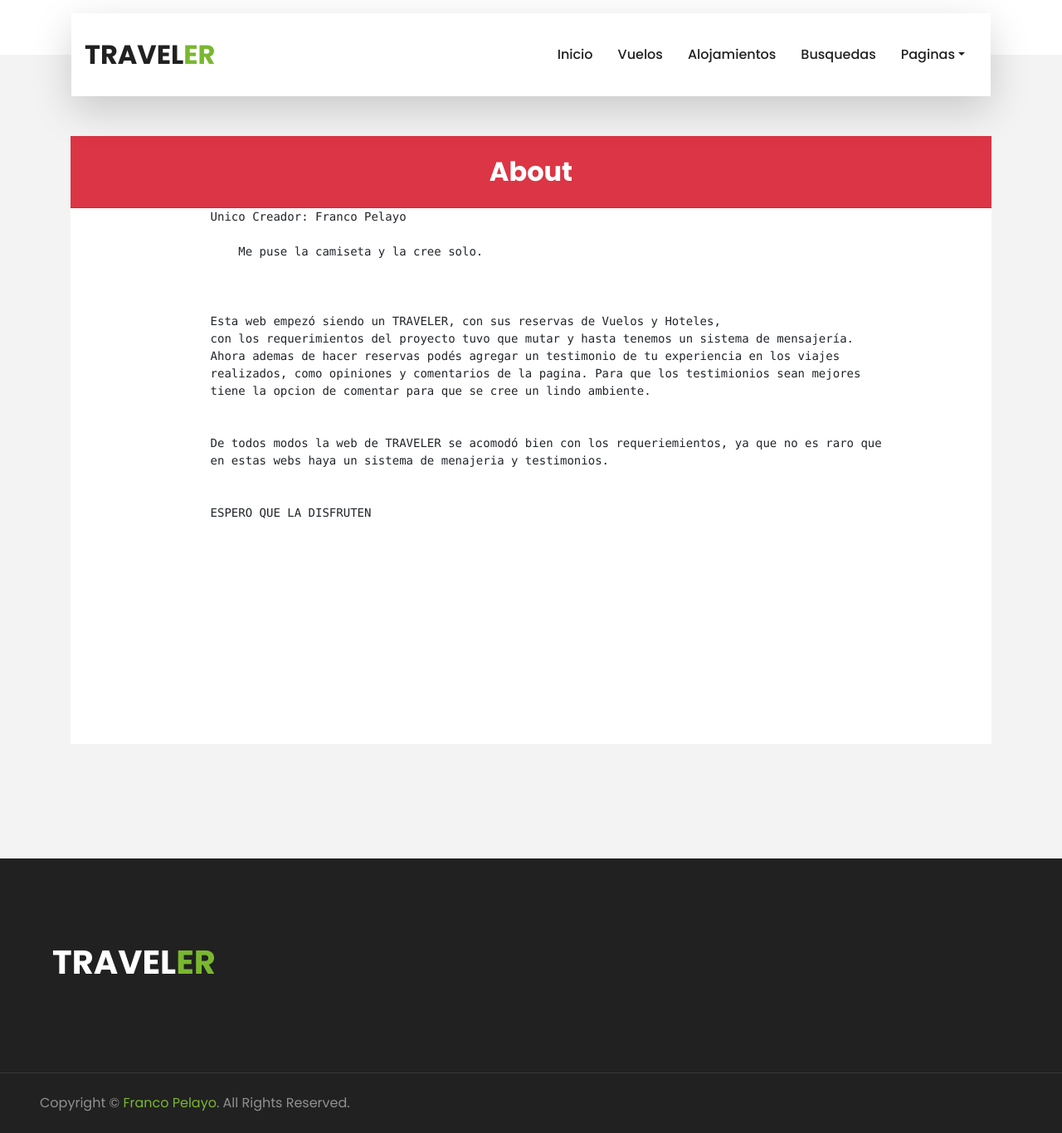
After one commit to Falton09/ProyectoFinal_Traveler, a Django app: page /about/ in a window 1280 px wide. The commit adds this page. Shown: the whole page at 83% size. Run offline with Django 4.2, Linux system fonts and the light colour scheme; some libraries are stand-ins or nearby versions.

Commit message:
Ultimas Remodelaciones

```diff
--- a/ProyectoTravel/AppTravel/urls.py
+++ b/ProyectoTravel/AppTravel/urls.py
@@ -7,6 +7,7 @@ urlpatterns = [
     path('vuelos/',vuelo, name='AppTravelVuelos'),
     path('reservahotel/',reserva_hotel, name='AppTravelReservaHotel'),
     path('busqueda/',busqueda, name='AppTravelBusqueda'),
+    path('about/',about, name='AppTravelAbout'),
 
 
 ]
--- a/ProyectoTravel/AppTravel/views.py
+++ b/ProyectoTravel/AppTravel/views.py
@@ -103,3 +103,8 @@ def busqueda(request):
     }
 
     return render(request, 'AppTravel/busqueda.html',contexto)
+
+
+def about(request):
+
+    return render(request, 'AppTravel/about.html')
--- a/ProyectoTravel/MsgTravel/views.py
+++ b/ProyectoTravel/MsgTravel/views.py
@@ -1,5 +1,5 @@
 from django.shortcuts import render,redirect
-from MsgTravel.forms import EnvioMensaje,EnvioMensajeReseptor
+from MsgTravel.forms import EnvioMensaje
 from MsgTravel.models import Mensajeria, Hilo
 from django.contrib.auth.models import User
 from django.contrib import messages
--- /dev/null
+++ b/ProyectoTravel/Templates/AppTravel/about.html
@@ -0,0 +1,46 @@
+{% extends 'index.html' %}
+{% block titulo %}
+<title>About</title>
+{% endblock %}
+
+{% block inicio %}
+
+
+    <div class="container py-5">
+        <div class="row align-items-center">
+            <div class="col-lg">
+                <div class="card border-0">
+                    <div class="card-header bg-danger text-center p-4">
+                        <h2 class="text-white m-0">About</h2>
+                    </div>
+                    <Pre>
+                    Unico Creador: Franco Pelayo<br>
+                        Me puse la camiseta y la cree solo.
+                    <br>
+
+                    Esta web empezó siendo un TRAVELER, con sus reservas de Vuelos y Hoteles,
+                    con los requerimientos del proyecto tuvo que mutar y hasta tenemos un sistema de mensajería.
+                    Ahora ademas de hacer reservas podés agregar un testimonio de tu experiencia en los viajes
+                    realizados, como opiniones y comentarios de la pagina. Para que los testimionios sean mejores
+                    tiene la opcion de comentar para que se cree un lindo ambiente.
+                    <br>
+                    De todos modos la web de TRAVELER se acomodó bien con los requeriemientos, ya que no es raro que
+                    en estas webs haya un sistema de menajeria y testimonios.
+                    <br>
+                    ESPERO QUE LA DISFRUTEN
+
+
+
+
+
+
+
+
+
+
+
+                </div>
+            </div>
+        </div>
+    </div>
+{% endblock %}
--- a/ProyectoTravel/Templates/Base/navbar.html
+++ b/ProyectoTravel/Templates/Base/navbar.html
@@ -20,10 +20,7 @@
                         <div class="nav-item dropdown">
                             <a href="#" class="nav-link dropdown-toggle" data-toggle="dropdown">Paginas</a>
                             <div class="dropdown-menu border-0 rounded-0 m-0">
-                                <a href="{% url 'AppTravelBusqueda' %}" class="dropdown-item">About</a>
-                                <a href="single.html" class="dropdown-item">Blog Detail</a>
-                                <a href="destination.html" class="dropdown-item">Destination</a>
-                                <a href="guide.html" class="dropdown-item">Travel Guides</a>
+                                <a href="{% url 'AppTravelAbout' %}" class="dropdown-item">About</a>
                                 <a href="{% url 'UserTravelVerTestimonios' %}" class="dropdown-item" >Testimonios</a>
                             </div>
                         </div>
--- a/ProyectoTravel/Templates/UserTravel/chat_testimonio.html
+++ b/ProyectoTravel/Templates/UserTravel/chat_testimonio.html
@@ -30,6 +30,9 @@
                          Fecha: {{comentario.fecha_comentario}}
                         <br>
                         <hr>
+                        {% if user.is_superuser == 1 %}
+                            <a href="{% url 'UserTravelEliminarComentarios' comentario.id  %}"class="text-danger"><b>[X]Elimiar Comentario</b></a>
+                        {% endif %}
                         <h1 class="card-header bg-primary text-center p-4 "></h1>
                     {% endfor %}
 
--- a/ProyectoTravel/Templates/UserTravel/ver_testimonio.html
+++ b/ProyectoTravel/Templates/UserTravel/ver_testimonio.html
@@ -22,6 +22,10 @@
                             {{testimonios.texto | safe}}
                             <p>{{testimonios.fecha_publicacion}}</p>
                             <b><a href="{% url 'UserTravelChatTestimonio' testimonios.id %}">Comentar</a></b>
+                            <br>
+                            {% if user.is_superuser == 1 %}
+                                <a href="{% url 'UserTravelEliminarTestimonio' testimonios.id  %}"class="text-danger"><b>[X]Elimiar Testimonio</b></a>
+                            {% endif %}
 
                             <hr>
                         {% endfor %}
--- a/ProyectoTravel/Templates/index.html
+++ b/ProyectoTravel/Templates/index.html
@@ -109,6 +109,9 @@
                                 </div>
                             </div>
                         </a>
+                        {% if user.is_superuser == 1 %}
+                            <a href="{% url 'UserTravelEliminarTestimonio' testimonio.id  %}"class="text-danger"><b>[X]Elimiar Testimoino</b></a>
+                        {% endif %}
                     {% endfor %}
                 </div>
             </form>
--- a/ProyectoTravel/UserTravel/models.py
+++ b/ProyectoTravel/UserTravel/models.py
@@ -1,11 +1,10 @@
-from datetime import datetime
 from django.db import models
 from django.contrib.auth.models import User
 from ckeditor.fields import RichTextField
 
 class Avatar(models.Model):
     user = models.OneToOneField(User, on_delete=models.CASCADE)
-    imagen = models.ImageField(default="default.png",upload_to='avatares', null=False)
+    imagen = models.ImageField(upload_to='avatares', null=False)
 
     def __str__(self):
        return f"{self.user}"
```
Also changed, not shown: ProyectoTravel/MsgTravel/forms.py (+1 -8 lines), ProyectoTravel/Templates/AppTravel/filtro.html (deleted, +0 -27 lines).
